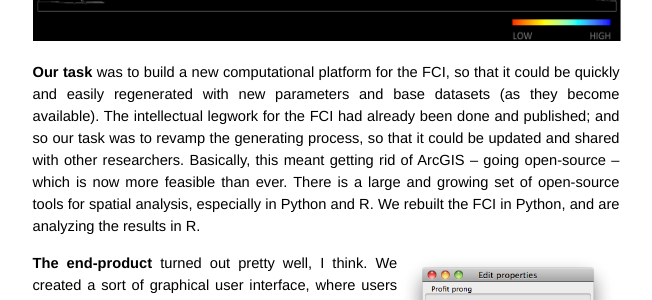
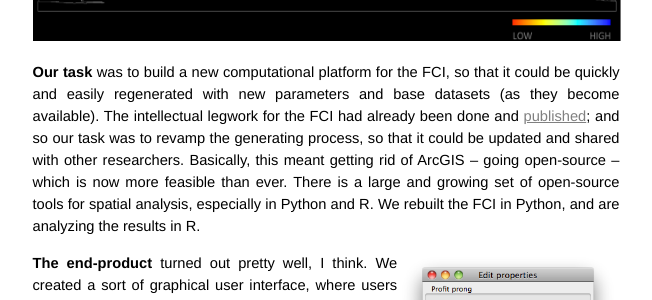
Before and after one commit to reddmetrics/reddmetrics.github.com, a Jekyll site: the page built from _posts/2011-07-14-forest-carbon-index.md, in a window 1280 px wide and 900 px high, scrolled down 551 px. Shown: the part 196-496 px from the top of the window, without its empty margins (314-966 px from the left). Built offline with Jekyll 4.4.1, drawn with Linux system fonts in a browser that asks for light colours; Markdown is read by kramdown in place of the engine named in the settings; part of the change alters nothing that is shown.

```diff
--- a/_posts/2011-07-14-forest-carbon-index.md
+++ b/_posts/2011-07-14-forest-carbon-index.md
@@ -13,7 +13,7 @@ Robin and I have just completed a year-long contract with [Resources for the Fut
 
 <center><img src="/images/fci.png" height="340" width="588"></center>
 
-**Our task** was to build a new computational platform for the FCI, so that it could be quickly and easily regenerated with new parameters and base datasets (as they become available).  The intellectual legwork for the FCI had already been done and published; and so our task was to revamp the generating process, so that it could be updated and shared with other researchers.  Basically, this meant getting rid of ArcGIS -- going open-source -- which is now more feasible than ever. There is a large and growing set of open-source tools for spatial analysis, especially in Python and R.  We rebuilt the FCI in Python, and are analyzing the results in R.
+**Our task** was to build a new computational platform for the FCI, so that it could be quickly and easily regenerated with new parameters and base datasets (as they become available).  The intellectual legwork for the FCI had already been done and [published](http://www.forestcarbonindex.org/summary.html); and so our task was to revamp the generating process, so that it could be updated and shared with other researchers.  Basically, this meant getting rid of ArcGIS -- going open-source -- which is now more feasible than ever. There is a large and growing set of open-source tools for spatial analysis, especially in Python and R.  We rebuilt the FCI in Python, and are analyzing the results in R.
 
 <img src="/images/fcipanel.png" height="265" align="right">
 
```
